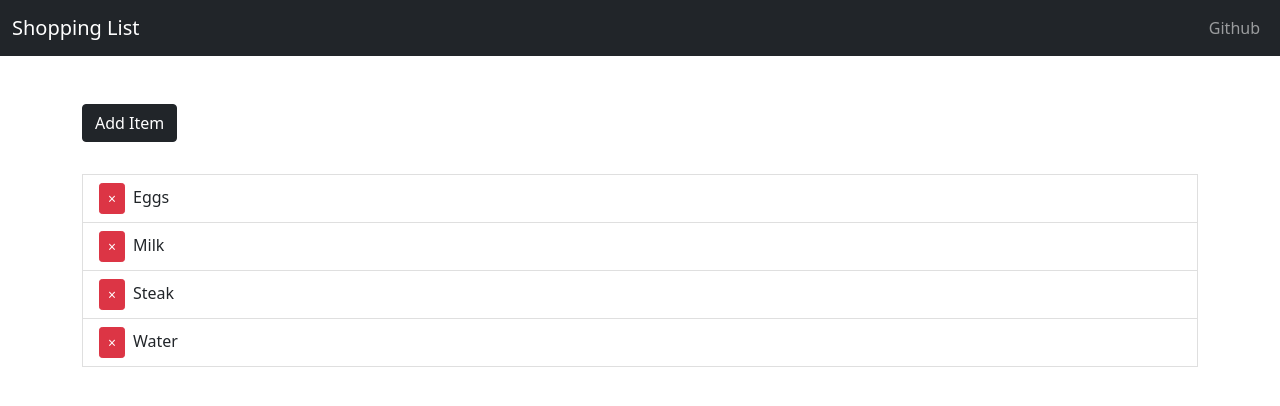
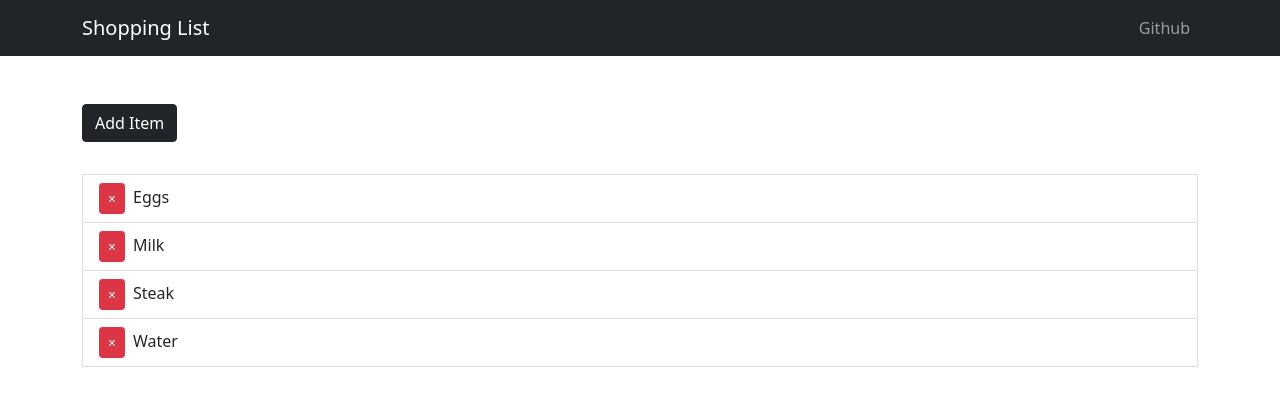
Before and after one commit to haroldojunios/MERNShoppingList, a React (Create React App) app in the folder client/: page / in a window 1280 px wide. Shown: the top 406 px of the page. Built offline with nearby package versions, Linux system fonts and the light colour scheme.

Commit message:
Fix `AppNavbar` container

```diff
--- a/client/src/components/AppNavbar.jsx
+++ b/client/src/components/AppNavbar.jsx
@@ -7,7 +7,6 @@
   Nav,
   NavItem,
   NavLink,
-  // Container,
 } from "reactstrap";
 
 function AppNavbar() {
@@ -15,8 +14,7 @@
 
   return (
     <div>
-      <Navbar color="dark" dark expand="sm" className="mb-5">
-        {/* <Container> */}
+      <Navbar color="dark" dark container expand="sm" className="mb-5">
         <NavbarBrand href="/">Shopping List</NavbarBrand>
         <NavbarToggler
           onClick={() => {
@@ -30,7 +28,6 @@
             </NavItem>
           </Nav>
         </Collapse>
-        {/* </Container> */}
       </Navbar>
     </div>
   );
```
